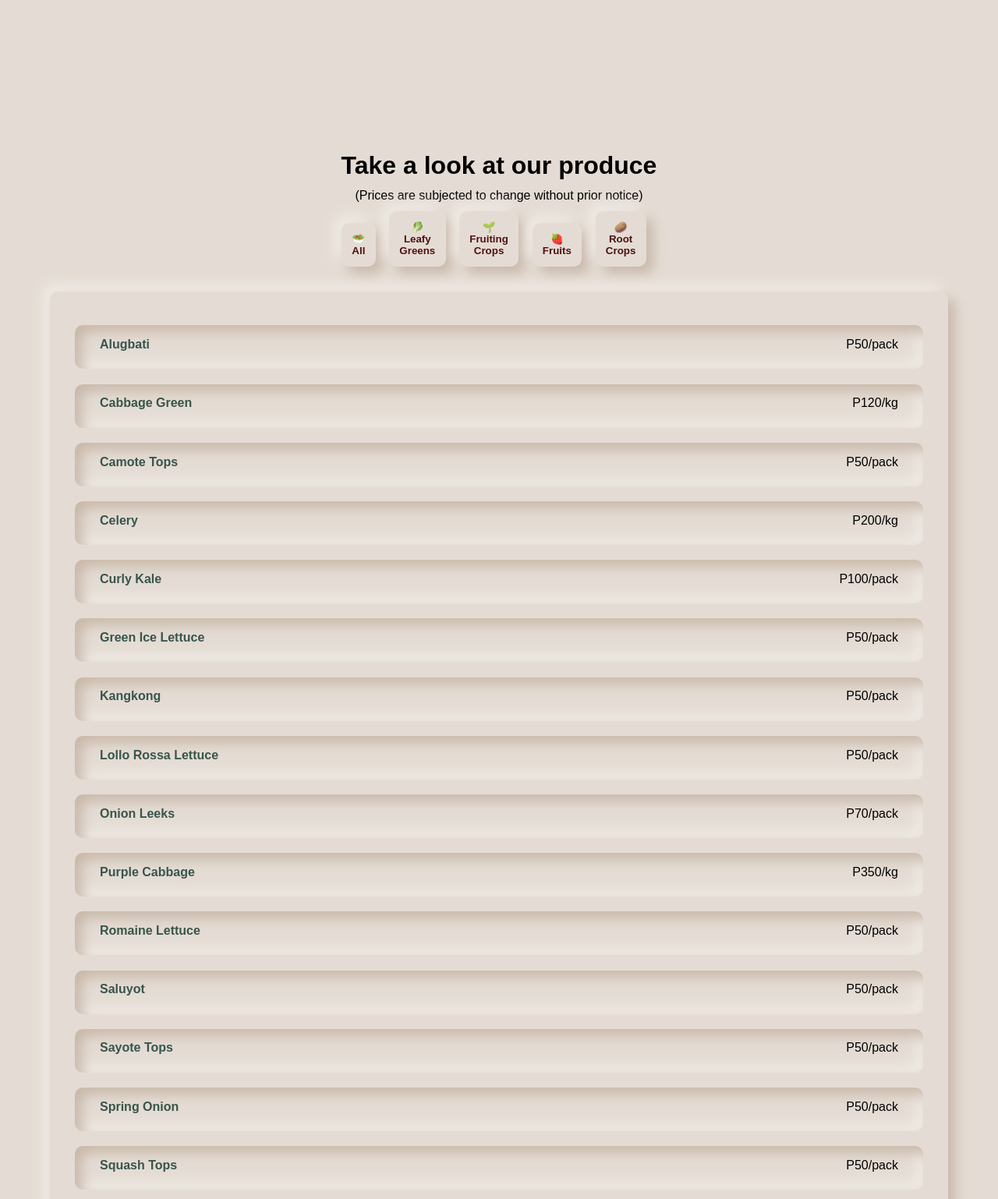
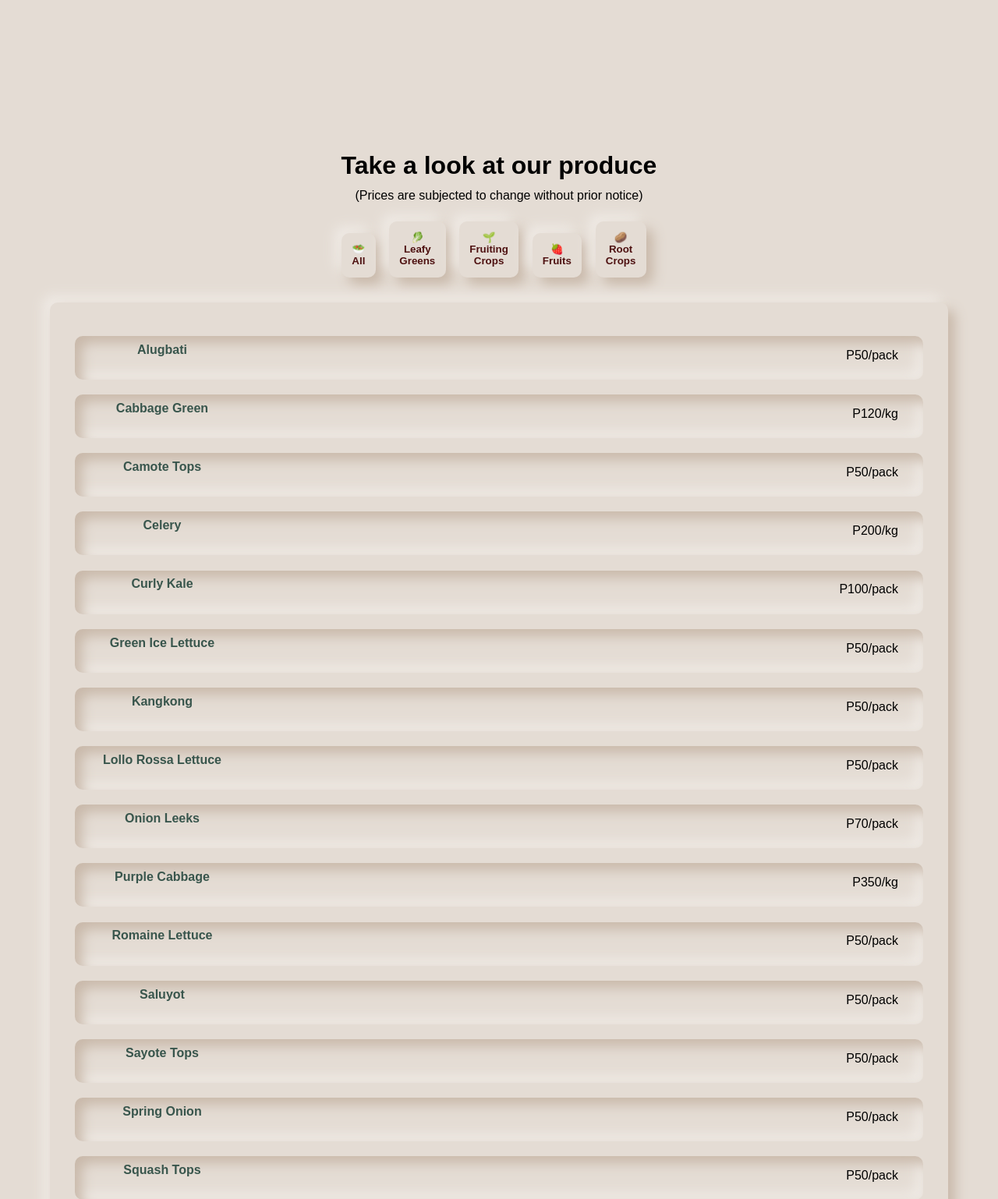
Before and after one commit to phirivera/phirivera.github.io, a PHP site: page / in a window 1280 px wide. Shown: the part 597-2135 px from the top of the page at 78% size. Run offline with PHP 8.4, Linux system fonts and the light colour scheme; some web fonts are replaced.

Commit message:
tried fixing the cards again, fixed tabs margins

```diff
--- a/style.css
+++ b/style.css
@@ -219,6 +219,8 @@ a:visited{
   margin-top: .3em;
   font-weight: bold;
   color: #38554C;
+  width: 10em;
+  line-height: 25px;
 }
 
 .prod-price{
@@ -255,6 +257,7 @@ a:visited{
 
 .tab{
   margin-right: 1em;
+  margin-top: 1em;
 }
 
 #guide{
```
